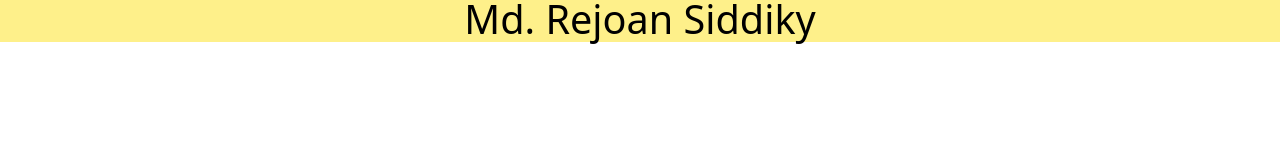
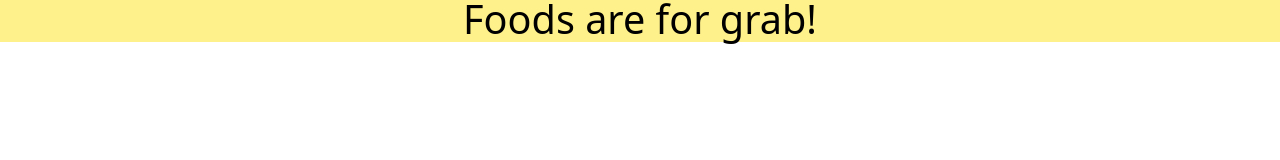
Before and after one commit to oshanto-ctrl/tailwind-css-designs, a website: page public/index.html in a window 1280 px wide. Shown: the top 160 px of the page. Drawn offline with Linux system fonts and the light colour scheme.

Commit message:
Inital Commit Added Index.html

```diff
--- a/public/index.html
+++ b/public/index.html
@@ -7,8 +7,8 @@
     <title>Hello World</title>
 </head>
 <body>
-    <p class="text-4xl font-medium bg-yellow-200
-     text-black dark:text-blue-600 text-center
-     hover:scale-110 cursor-grabbing">Md. Rejoan Siddiky</p>
+    <p class="text-4xl text-center
+        bg-yellow-200 text-black dark:text-blue-600
+        hover:scale-110 cursor-grabbing">Foods are for grab!</p>
 </body>
 </html>
```
Also changed, not shown: public/styles.css.
